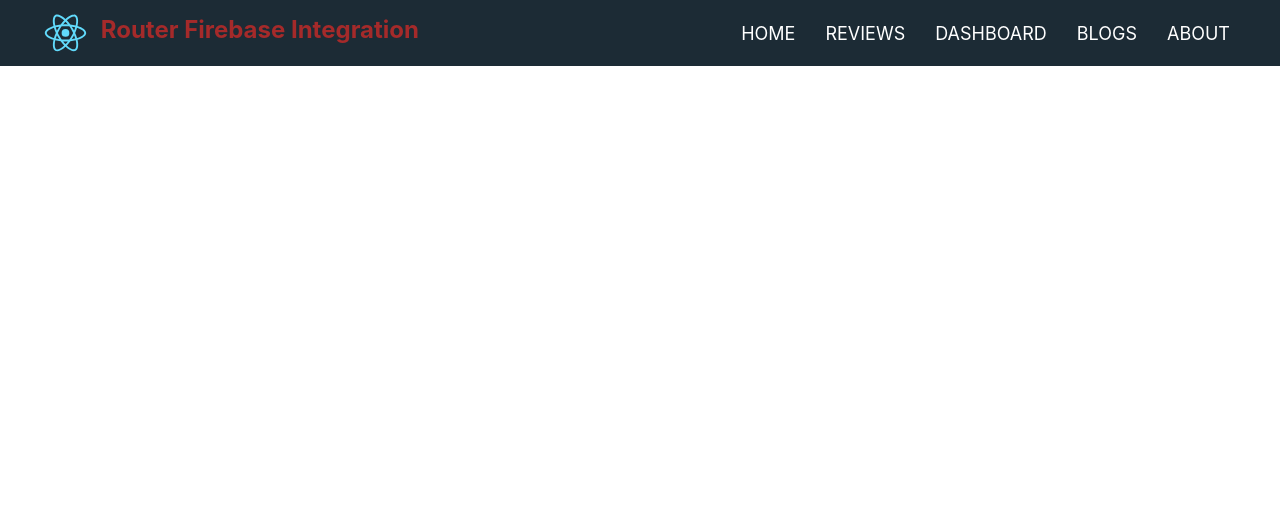
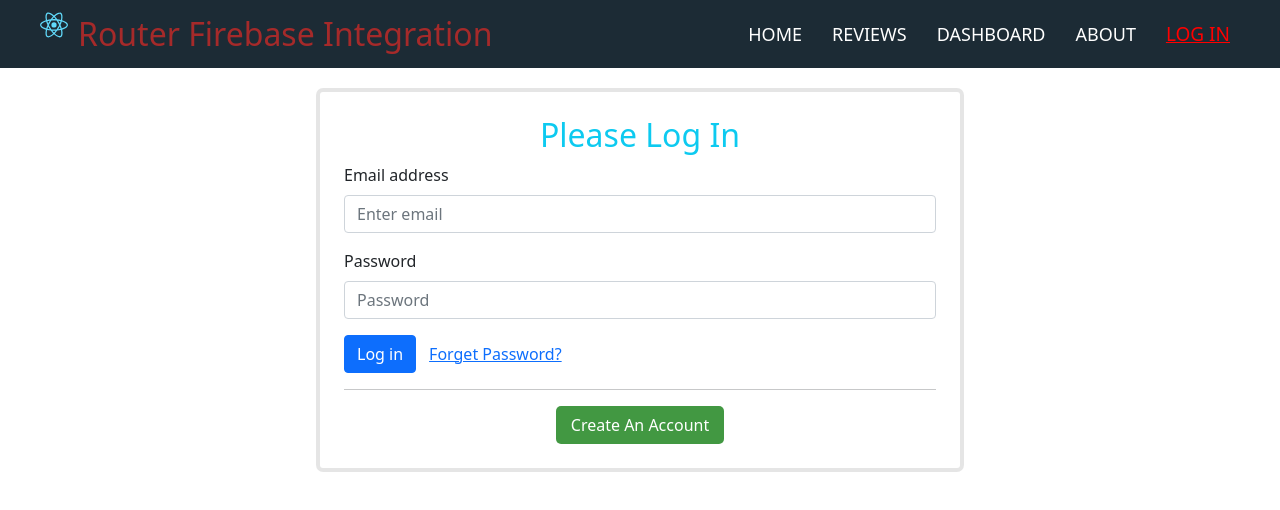
Before and after one commit to khaled39ab/Router-Firebase-Integration, a React (Create React App) app: page /logIn in a window 1280 px wide. Shown: the top 510 px of the page. Built offline with nearby package versions, Linux system fonts and the light colour scheme.

Commit message:
created logIn page

```diff
--- a/package.json
+++ b/package.json
@@ -6,8 +6,10 @@
     "@testing-library/jest-dom": "^5.16.4",
     "@testing-library/react": "^13.3.0",
     "@testing-library/user-event": "^13.5.0",
+    "bootstrap": "^5.1.3",
     "firebase": "^9.8.3",
     "react": "^18.1.0",
+    "react-bootstrap": "^2.4.0",
     "react-dom": "^18.1.0",
     "react-router-dom": "^6.3.0",
     "react-scripts": "5.0.1",
--- a/src/App.js
+++ b/src/App.js
@@ -2,14 +2,17 @@ import './App.css';
 import { Routes, Route } from 'react-router-dom';
 import Header from './components/Header/Header';
 import Home from './components/Home/Home';
+import LogIn from './components/LogIn/LogIn';
 
 function App() {
   return (
-    <div className="App">
+    <div>
       <Header></Header>
       <Routes>
         <Route path='/' element={<Home></Home>}></Route>
         <Route path='/home' element={<Home></Home>}></Route>
+        <Route path='/logIn' element={<LogIn></LogIn>}></Route>
+        <Route path='/register' element={<Home></Home>}></Route>
       </Routes>
     </div>
   );
--- a/src/components/Header/Header.js
+++ b/src/components/Header/Header.js
@@ -14,8 +14,8 @@ const Header = () => {
                 <CustomLink to={'/'}>HOME</CustomLink>
                 <CustomLink to={'/reviews'}>REVIEWS</CustomLink>
                 <CustomLink to={'/dashboard'}>DASHBOARD</CustomLink>
-                <CustomLink to={'/blogs'}>BLOGS</CustomLink>
                 <CustomLink to={'/about'}>ABOUT</CustomLink>
+                <CustomLink to={'/login'}>LOG IN</CustomLink>
             </div>
         </nav>
     );
--- /dev/null
+++ b/src/components/LogIn/LogIn.css
@@ -0,0 +1,18 @@
+.logIn-container{
+    border-radius: 3px;
+    box-shadow: 0px 0px 0px 4px rgba(0,0,0,0.1);
+}
+
+.create-btn-sec{
+    display: flex;
+    justify-content: center;
+}
+
+.create-btn-sec button{
+    color: white;
+    background-color: rgb(66, 152, 66);
+    border: 0;
+    font-weight: 500;
+    border-radius: 5px;
+    padding: 7px 15px;
+}
--- /dev/null
+++ b/src/components/LogIn/LogIn.js
@@ -0,0 +1,99 @@
+import React, { useState } from 'react';
+import 'bootstrap/dist/css/bootstrap.min.css';
+import { Button, Form } from 'react-bootstrap';
+import './LogIn.css'
+import { getAuth, sendPasswordResetEmail, signInWithEmailAndPassword } from 'firebase/auth';
+import { Link } from 'react-router-dom';
+import app from '../../firebase.init';
+
+
+const auth = getAuth(app);
+const LogIn = () => {
+    const [validated, setValidated] = useState(false);
+    const [email, setEmail] = useState('');
+    const [password, setPassword] = useState('');
+    const [error, setError] = useState('');
+    const [submitted, setSubmitted] = useState('')
+
+    const handleEmail = e => {
+        setEmail(e.target.value)
+    }
+
+    const handlePassword = e => {
+        setPassword(e.target.value);
+    }
+
+    const handleLogIn = event => {
+        event.preventDefault();
+        const form = event.currentTarget;
+        if (form.checkValidity() === false) {
+            event.stopPropagation();
+            setValidated(true);
+            return;
+        }
+
+        signInWithEmailAndPassword(auth, email, password)
+            .then(res => {
+                const user = res.user;
+                console.log(user);
+            })
+            .catch(err => {
+                setError(err.message)
+                console.log(err);
+            })
+    }
+
+    const passwordResetEmail = () =>{
+
+        sendPasswordResetEmail(auth, email)
+        .then(() =>{
+            setSubmitted('Password reset email sent')
+        })
+        .catch(err =>{
+            setError(err.message)
+            console.log(err);
+        })
+    }
+
+    return (
+        <div className='logIn-container p-4 m-4 w-50 mx-auto'>
+            <h2 className='text-center text-info'>Please Log In</h2>
+            <Form noValidate validated={validated} onSubmit={handleLogIn}>
+                <Form.Group className="mb-3" controlId="formBasicEmail">
+                    <Form.Label>Email address</Form.Label>
+                    <Form.Control onBlur={handleEmail} type="email" placeholder="Enter email" required />
+                    <Form.Control.Feedback type="invalid">
+                        Please provide a valid email.
+                    </Form.Control.Feedback>
+                </Form.Group>
+
+                <Form.Group className="mb-3" controlId="formBasicPassword">
+                    <Form.Label>Password</Form.Label>
+                    <Form.Control onBlur={handlePassword} type="password" placeholder="Password" required />
+                    <Form.Control.Feedback type="invalid">
+                        Please provide a valid password.
+                    </Form.Control.Feedback>
+                </Form.Group>
+
+                {
+                    error ? <p className="text-danger">{error}</p> : <p className='text-success'>{submitted}</p>
+                }
+
+                <Button variant="primary" type="submit">
+                    Log in
+                </Button>
+                <Button onClick={passwordResetEmail} variant="link">Forget Password?</Button>
+                <hr />
+            </Form>
+            <div className='create-btn-sec'>
+                <Link to={'/signUp'}>
+                    <Button>
+                        Create An Account
+                    </Button>
+                </Link>
+            </div>
+        </div>
+    );
+};
+
+export default LogIn;
```
Also changed, not shown: 1 other file (tests, documents, lock files or other folders).
